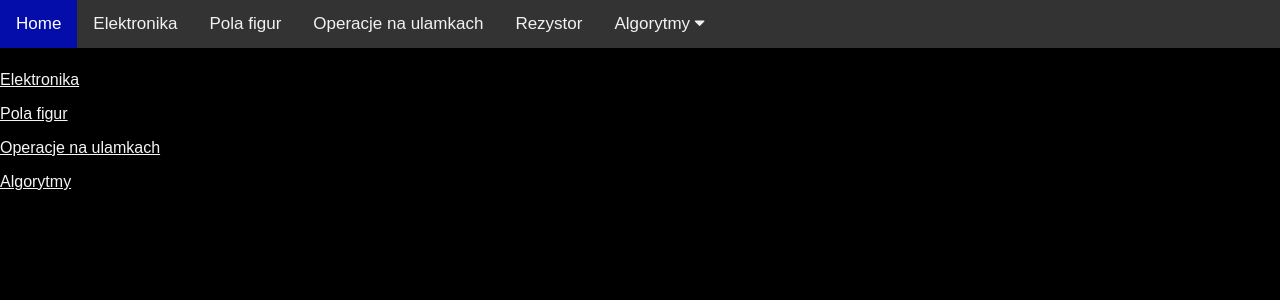
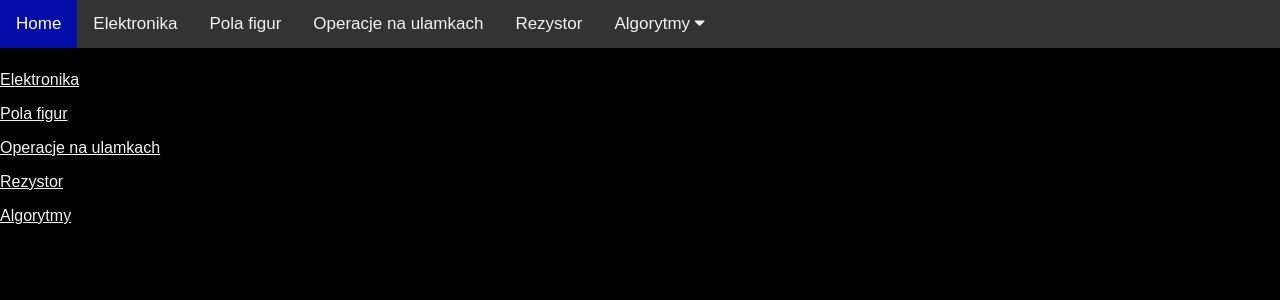
Before and after one commit to lon40seminarium-kotzian-oskar/lon40seminarium-kotzian-oskar-ale-moze-dziala, a Django app: page / in a window 1280 px wide. Shown: the top 300 px of the page. Run offline with Django 5.2, Linux system fonts and the light colour scheme; data that the repository does not hold is empty.

Commit message:
no dodane rezystor v8

```diff
--- a/home/templates/home/index.html
+++ b/home/templates/home/index.html
@@ -9,5 +9,6 @@
     <p><a href="{% url 'pokaz_elektroniki:index' %}">Elektronika</a></p>
     <p><a href="{% url 'pola_figur:index' %}">Pola figur</a></p>
     <p><a href="{% url 'operacje_na_ulamkach:index' %}">Operacje na ulamkach</a></p>
+    <p><a href="{% url 'rezystor:index' %}">Rezystor</a></p>
     <p><a href="{% url 'algorytmy:index' %}">Algorytmy</a></p>
 {% endblock content %}
```
